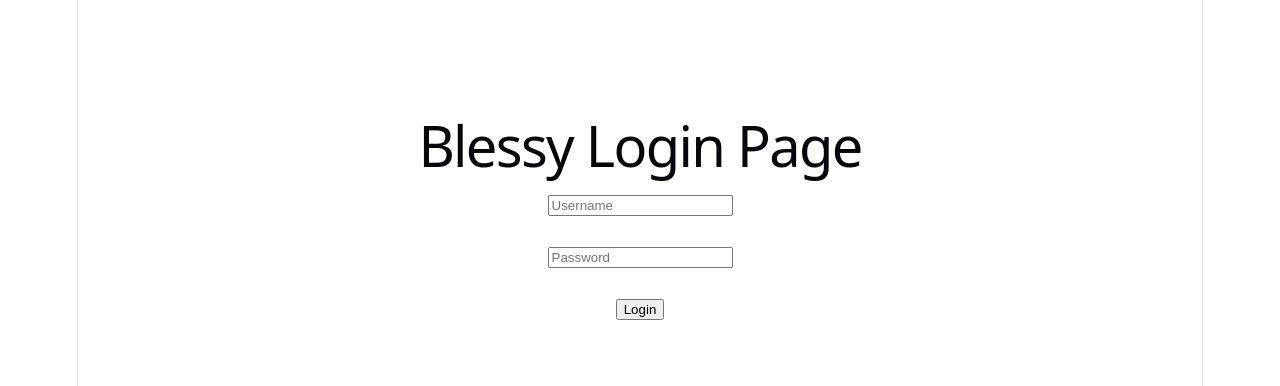
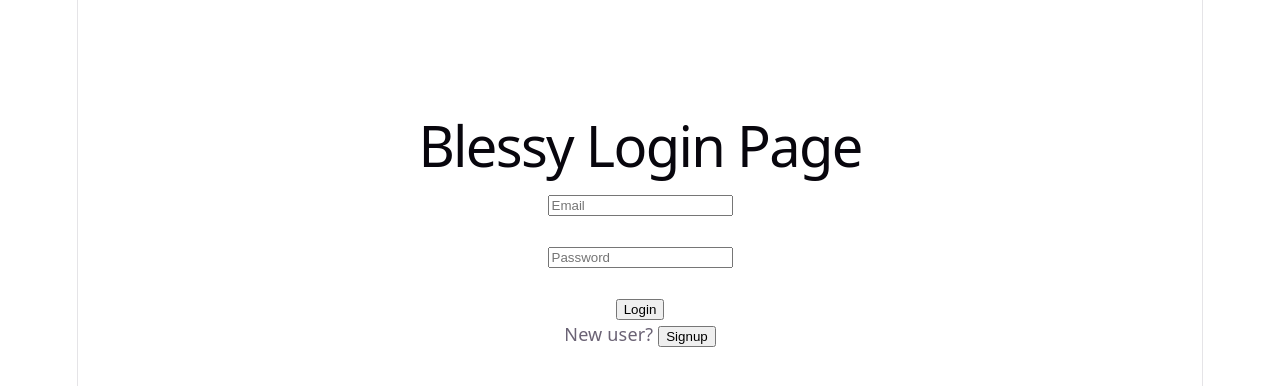
Before and after one commit to Schoenen-Dev/blessyloginpage, a React app in the folder frontend/: page / in a window 1280 px wide. Shown: the top 386 px of the page. Built offline with nearby package versions, Linux system fonts and the light colour scheme; the HTML template or start-up script is replaced by a standard one.

Commit message:
connect login signup to backend

```diff
--- a/frontend/src/App.jsx
+++ b/frontend/src/App.jsx
@@ -1,15 +1,104 @@
+import { useState } from "react";
+
+const API_URL = "https://blessyloginpage.onrender.com";
+
 function App() {
+  const [page, setPage] = useState("login");
+  const [username, setUsername] = useState("");
+  const [email, setEmail] = useState("");
+  const [password, setPassword] = useState("");
+
+  async function signup() {
+    const res = await fetch(`${API_URL}/api/auth/signup`, {
+      method: "POST",
+      headers: { "Content-Type": "application/json" },
+      body: JSON.stringify({ username, email, password })
+    });
+
+    const data = await res.json();
+    alert(data.message);
+
+    if (data.success) setPage("login");
+  }
+
+  async function login() {
+    const res = await fetch(`${API_URL}/api/auth/login`, {
+      method: "POST",
+      headers: { "Content-Type": "application/json" },
+      body: JSON.stringify({ email, password })
+    });
+
+    const data = await res.json();
+    alert(data.message);
+
+    if (data.success) {
+      localStorage.setItem("user", JSON.stringify(data.user));
+      setPage("dashboard");
+    }
+  }
+
+  if (page === "dashboard") {
+    const user = JSON.parse(localStorage.getItem("user"));
+
+    return (
+      <div style={{ textAlign: "center", marginTop: "100px" }}>
+        <h1>Dashboard</h1>
+        <h2>Welcome {user?.username}</h2>
+        <p>{user?.email}</p>
+        <button onClick={() => {
+          localStorage.removeItem("user");
+          setPage("login");
+        }}>Logout</button>
+      </div>
+    );
+  }
+
   return (
-    <div style={{textAlign:"center", marginTop:"100px"}}>
-      <h1>Blessy Login Page</h1>
+    <div style={{ textAlign: "center", marginTop: "100px" }}>
+      <h1>{page === "login" ? "Blessy Login Page" : "Blessy Signup Page"}</h1>
 
-      <input type="text" placeholder="Username" /><br /><br />
+      {page === "signup" && (
+        <>
+          <input
+            placeholder="Username"
+            onChange={(e) => setUsername(e.target.value)}
+          />
+          <br /><br />
+        </>
+      )}
 
-      <input type="password" placeholder="Password" /><br /><br />
+      <input
+        placeholder="Email"
+        onChange={(e) => setEmail(e.target.value)}
+      />
+      <br /><br />
 
-      <button>Login</button>
+      <input
+        type="password"
+        placeholder="Password"
+        onChange={(e) => setPassword(e.target.value)}
+      />
+      <br /><br />
+
+      {page === "login" ? (
+        <>
+          <button onClick={login}>Login</button>
+          <p>
+            New user?{" "}
+            <button onClick={() => setPage("signup")}>Signup</button>
+          </p>
+        </>
+      ) : (
+        <>
+          <button onClick={signup}>Signup</button>
+          <p>
+            Already have account?{" "}
+            <button onClick={() => setPage("login")}>Login</button>
+          </p>
+        </>
+      )}
     </div>
-  )
+  );
 }
 
-export default App
+export default App;
```
